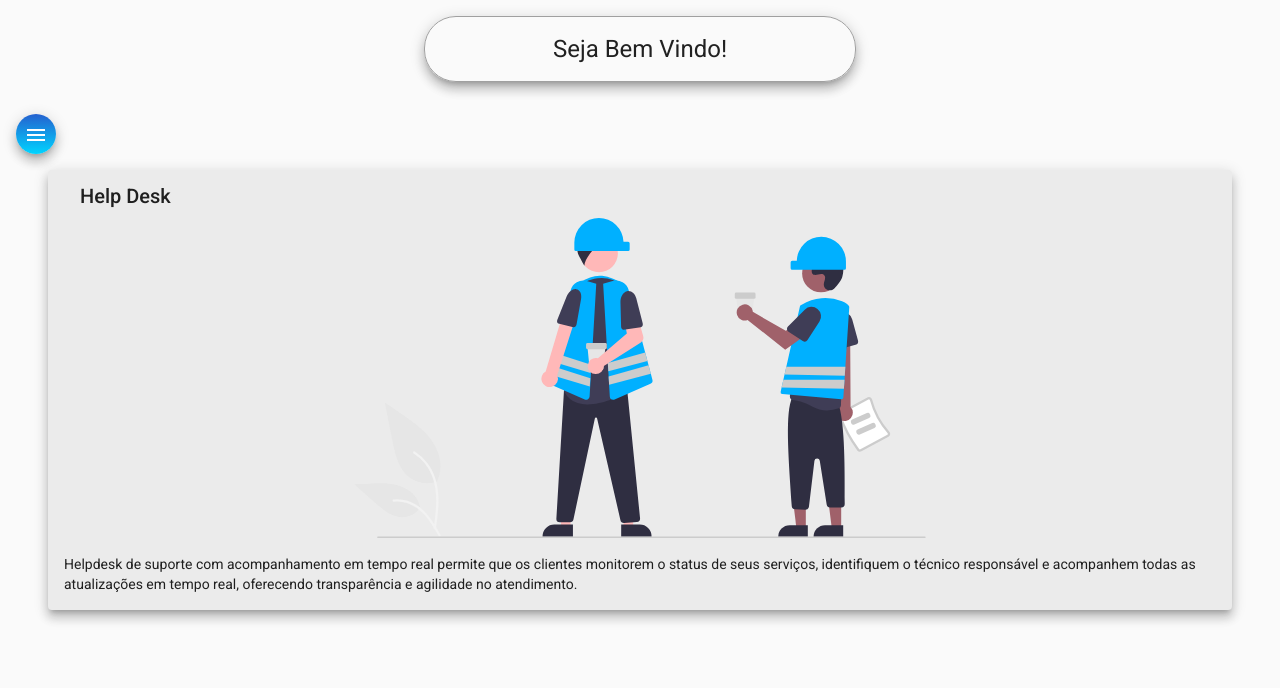
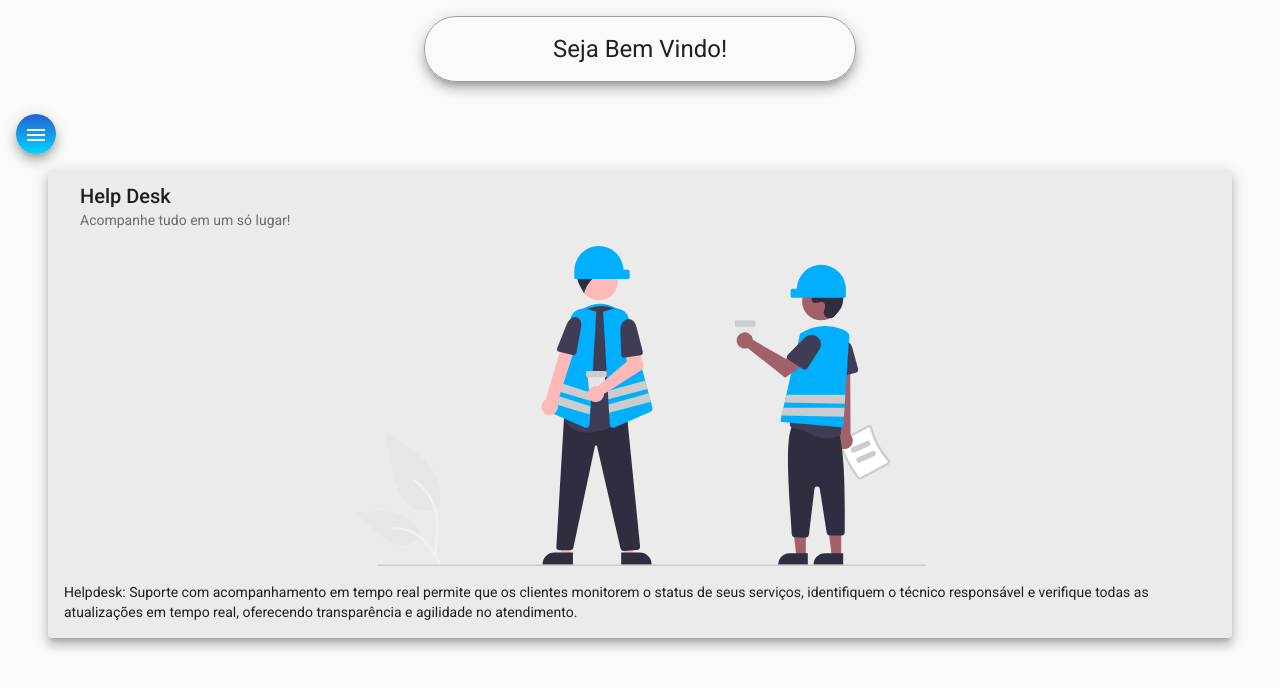
Before and after one commit to AlexBCosta/Helpdesk-Front, an Angular app in the folder helpdesk/: page /home in a window 1280 px wide. Shown: the top 688 px of the page. Built offline with nearby package versions, Linux system fonts and the light colour scheme.

Commit message:
Componente tecnico -ist criado

```diff
--- a/helpdesk/src/app/app.module.ts
+++ b/helpdesk/src/app/app.module.ts
@@ -31,13 +31,15 @@ import { MatCardModule } from '@angular/material/card';
 import { NavComponent } from './components/nav/nav.component';
 import { HomeComponent } from './components/home/home.component';
 import { HeaderComponent } from './components/header/header.component';
+import { TecnicoListComponent } from './components/tecnico/tecnico-list/tecnico-list.component';
 
 @NgModule({
   declarations: [
     AppComponent,
     NavComponent,
     HomeComponent,
-    HeaderComponent
+    HeaderComponent,
+    TecnicoListComponent
   ],
   imports: [
     BrowserModule,
--- a/helpdesk/src/app/components/home/home.component.html
+++ b/helpdesk/src/app/components/home/home.component.html
@@ -1,11 +1,12 @@
 <mat-card class="card mat-elevation-z8">
     <mat-card-header>
       <mat-card-title>Help Desk</mat-card-title>
+      <mat-card-subtitle>Acompanhe tudo em um só lugar!</mat-card-subtitle>
     </mat-card-header>
     <img mat-card-image src="assets/img/home-image.svg" alt="Imagem Home Help Desk">
     <mat-card-content>
       <p>
-        Helpdesk de suporte com acompanhamento em tempo real permite que os clientes monitorem o status de seus serviços, identifiquem o técnico responsável e acompanhem todas as atualizações em tempo real, oferecendo transparência e agilidade no atendimento.
+        Helpdesk: Suporte com acompanhamento em tempo real permite que os clientes monitorem o status de seus serviços, identifiquem o técnico responsável e verifique todas as atualizações em tempo real, oferecendo transparência e agilidade no atendimento.
       </p>
     </mat-card-content>
   </mat-card>
--- /dev/null
+++ b/helpdesk/src/app/components/tecnico/tecnico-list/tecnico-list.component.html
@@ -0,0 +1 @@
+<p>tecnico-list works!</p>
--- /dev/null
+++ b/helpdesk/src/app/components/tecnico/tecnico-list/tecnico-list.component.ts
@@ -0,0 +1,15 @@
+import { Component, OnInit } from '@angular/core';
+
+@Component({
+  selector: 'app-tecnico-list',
+  templateUrl: './tecnico-list.component.html',
+  styleUrls: ['./tecnico-list.component.css']
+})
+export class TecnicoListComponent implements OnInit {
+
+  constructor() { }
+
+  ngOnInit(): void {
+  }
+
+}
```
Also changed, not shown: helpdesk/src/app/components/nav/nav.component.html (line endings or trailing spaces), helpdesk/src/app/components/tecnico/tecnico-list/tecnico-list.component.css (added).
